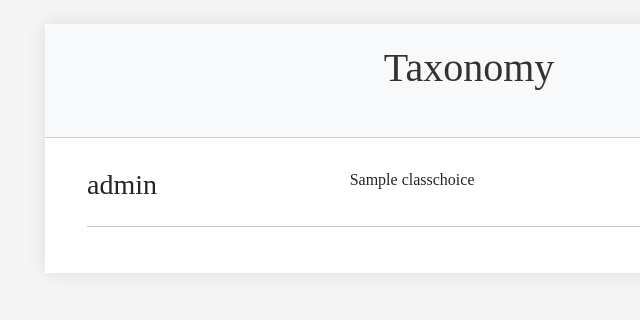
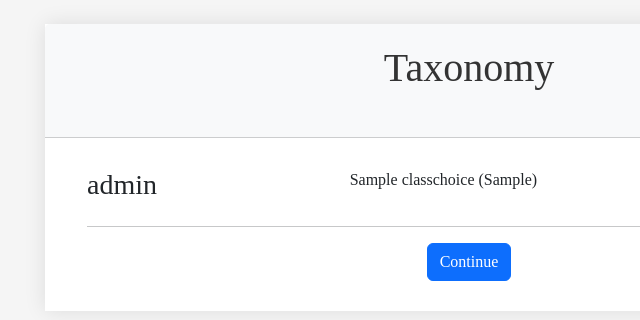
Before and after one commit to allholy/fs-exp_taxonomy, a Django app: page /classurvey/taxonomy/ in a window 1280 px wide. Shown: the top 320 px of the page, without its empty margins (171-811 px from the left). Run offline with Django 4.2, Linux system fonts and the light colour scheme; tables that the repository leaves empty hold one stand-in row (values such as "Sample post"); parts of the project's set-up code (start-up, migrations or seed data) failed here and were passed over.

Commit message:
add taxonomy to the pipeline and insert examples

```diff
--- a/classurvey/templates/classurvey/instructions.html
+++ b/classurvey/templates/classurvey/instructions.html
@@ -38,8 +38,8 @@
                 questions...
             </footer>
 
-            <div style="text-align: center">
-                <a href="{% url 'classurvey:user_details' %}" class="btn btn-primary">Continue</a>
+            <div style="text-align: center;">
+                <a href="{% url 'classurvey:taxonomy' %}" class="btn btn-primary">Continue</a>
             </div>
         </div>
     </div>
--- a/classurvey/templates/classurvey/taxonomy.html
+++ b/classurvey/templates/classurvey/taxonomy.html
@@ -7,7 +7,6 @@
         <div class="card-header bg-light">
             <h1>Taxonomy</h1>
         </div>
-
         <div class="card-body">
             <div class="container">
                 {% for top_level, class_data in level_group.items %}
@@ -15,19 +14,21 @@
                     <div class="col-md-4 d-flex align-items-center">
                         <h3>{{ top_level }}</h3>
                     </div>
-                    <div class="col-md-4">
+                    <div class="col-md-6">
                         <ul class="list-unstyled">
-                        {% for field in class_data %}
-                        <li title="{{ field.description }}">{{ field.class_name }}</li>
-                        {% endfor %}
+                            {% for field in class_data %}
+                            <li title="{{ field.description }}">{{ field.class_name }} ({{ field.examples }})</li>
+                            {% endfor %}
                         </ul>
                     </div>
                 </div>
                 <hr>
                 {% endfor %}
+                <div style="text-align: center;">
+                    <a href="{% url 'classurvey:user_details' %}" class="btn btn-primary">Continue</a>
+                </div>
             </div>
         </div>
-
     </div>
 </div>
 
```
